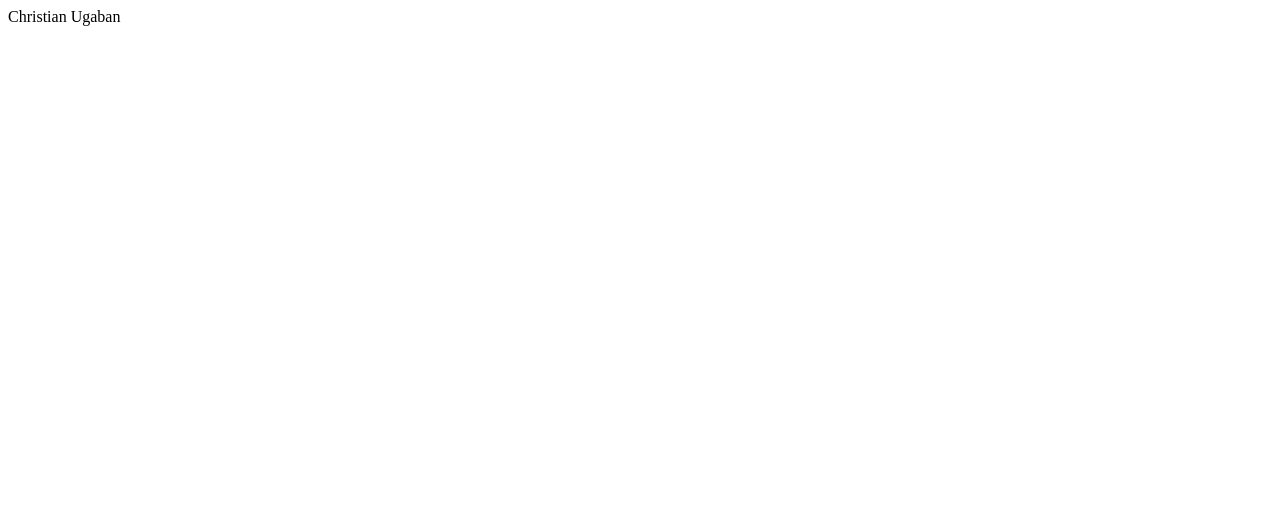
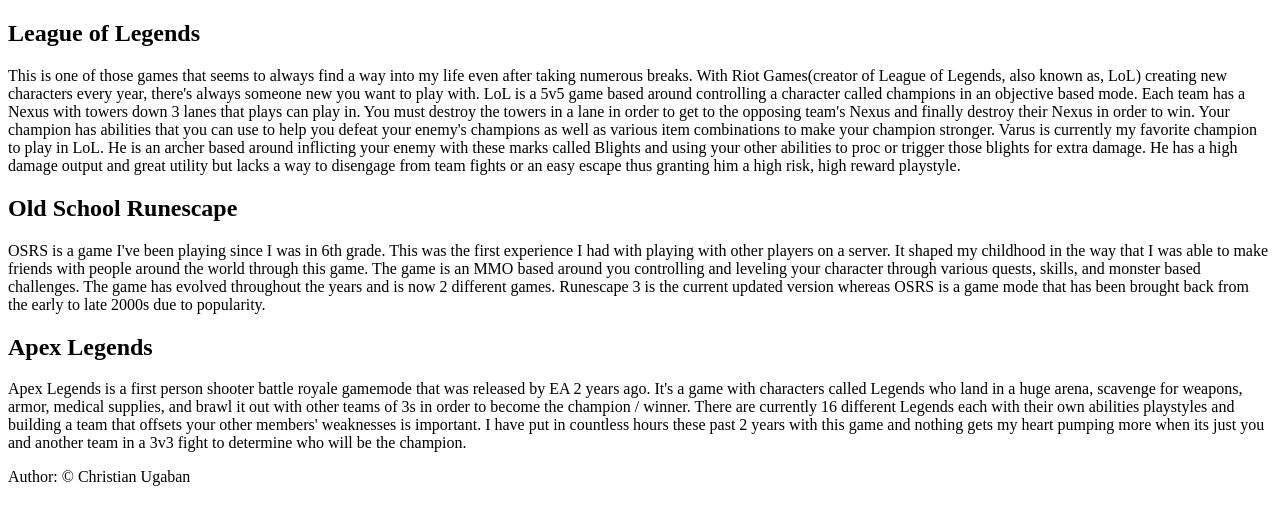
Before and after one commit to cmugaban/html-me-something, a plain HTML site: page index.html in a window 1280 px wide. Drawn offline with Linux system fonts and the light colour scheme.

Commit message:
Finished work on HTML page

```diff
--- a/index.html
+++ b/index.html
@@ -1 +1,44 @@
-<p>Christian Ugaban</p>
+<!DOCTYPE html>
+
+<html>
+    <head>
+        <title>My favorite video games</title>
+    </head>
+
+    <body>
+        <main>
+            <article>
+                <h2>League of Legends</h2>
+                <p>This is one of those games that seems to always find a way into my life even after taking numerous breaks. With Riot Games(creator of League of Legends, also known as, LoL) creating new
+                    characters every year, there's always someone new you want to play with. LoL is a 5v5 game based around controlling a character called champions in an objective based mode. Each team has a
+                    Nexus with towers down 3 lanes that plays can play in. You must destroy the towers in a lane in order to get to the opposing team's Nexus and finally destroy their Nexus in order to win.
+                    Your champion has abilities that you can use to help you defeat your enemy's champions as well as various item combinations to make your champion stronger.
+                    Varus is currently my favorite champion to play in LoL. He is an archer based around inflicting your enemy with these marks called Blights and using your other
+                    abilities to proc or trigger those blights for extra damage. He has a high damage output and great utility but lacks a way to disengage from team fights or an
+                    easy escape thus granting him a high risk, high reward playstyle. </p>
+                </article>
+
+                <article>
+                <h2>Old School Runescape</h2>
+                <p>OSRS is a game I've been playing since I was in 6th grade. This was the first experience I had with playing with other players on a server.
+                It shaped my childhood in the way that I was able to make friends with people around the world through this game.
+                The game is an MMO based around you controlling and leveling your character through various quests, skills, and monster based challenges.
+                The game has evolved throughout the years and is now 2 different games.
+                Runescape 3 is the current updated version whereas OSRS is a game mode that has been brought back from the early to late 2000s due to popularity.</p>
+                </article>
+
+                <article>
+                <h2>Apex Legends </h2>
+                <p>Apex Legends is a first person shooter battle royale gamemode that was released by EA 2 years ago.
+                It's a game with characters called Legends who land in a huge arena, scavenge for weapons, armor, medical supplies, and brawl it out with other teams of 3s in order to become the champion / winner.
+                There are currently 16 different Legends each with their own abilities playstyles and building a team that offsets your other members' weaknesses is important.
+                I have put in countless hours these past 2 years with this game and nothing gets my heart pumping more when its just you and another team in a 3v3 fight to determine who will be the champion.</p>
+                </article>
+
+                <footer>
+                    <p>Author: &copy; Christian Ugaban<br>
+                  </footer>
+        </main>
+
+    </body>
+</html>
```
